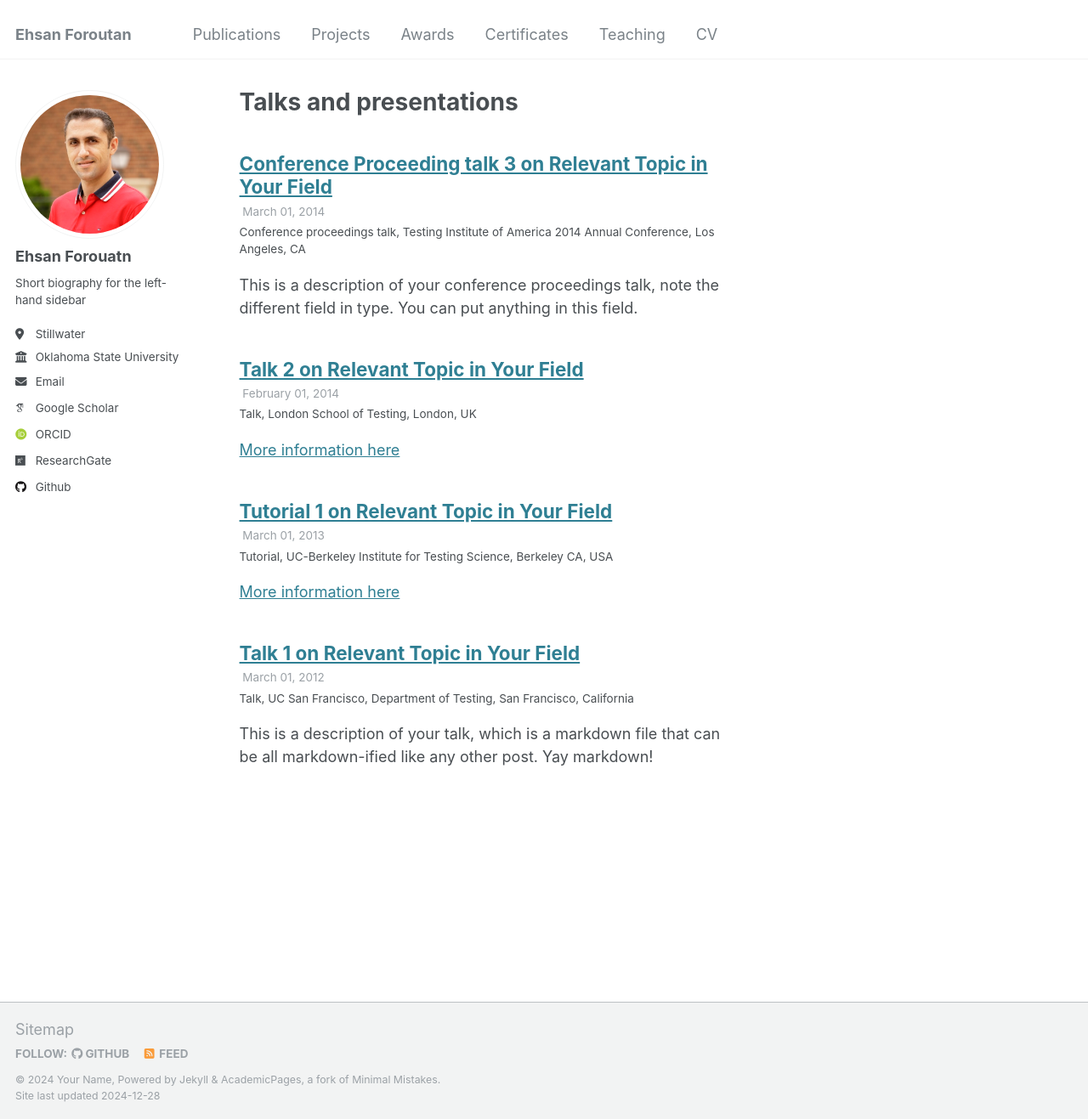
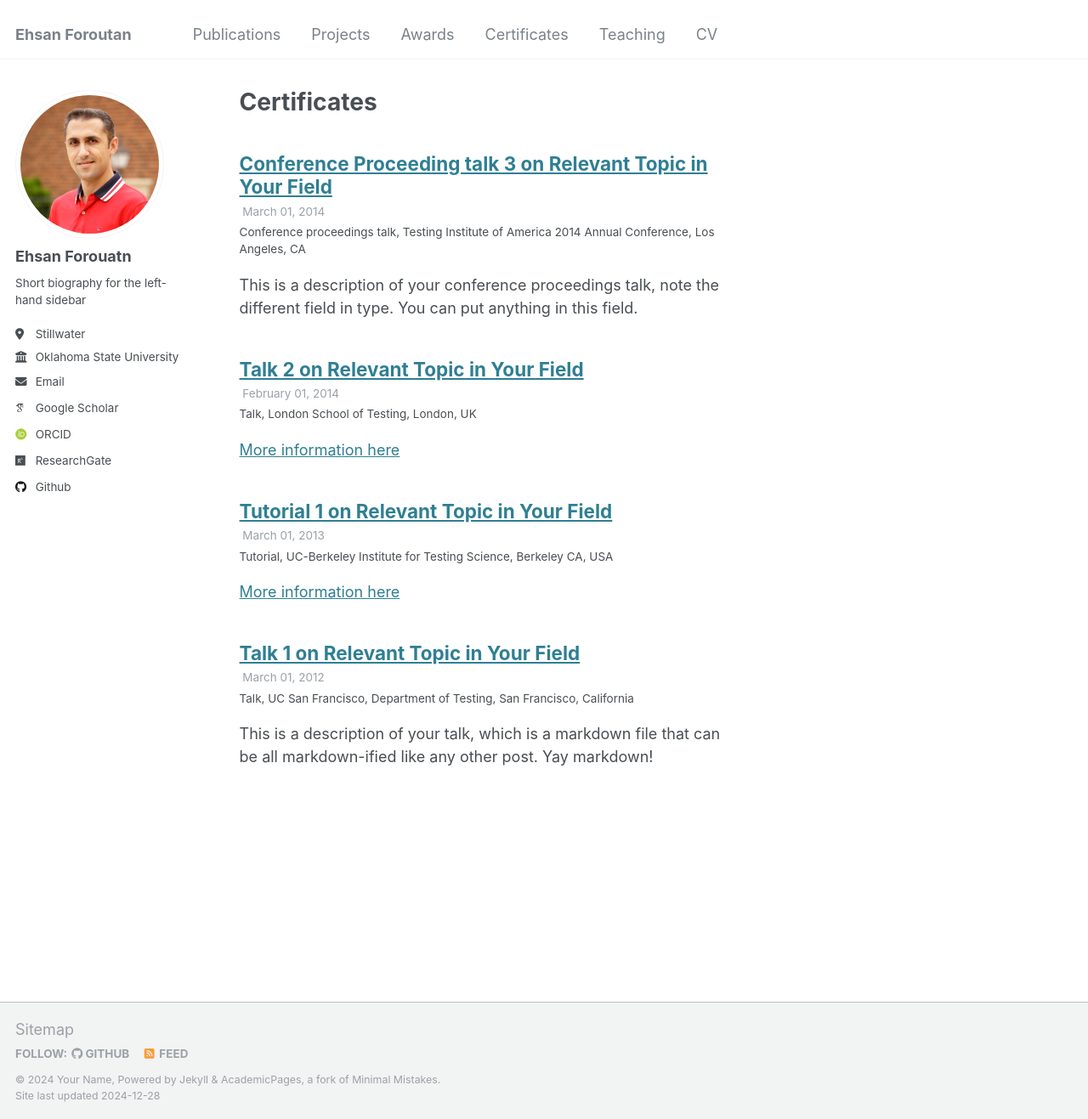
Before and after one commit to eforoutan/eforoutan.github.io, a Jekyll site: the page built from _pages/certificates.html, in a window 1280 px wide and 1317 px high. Shown: the whole window at 85% size. Built offline with Jekyll 4.4.1, drawn with Linux system fonts in a browser that asks for light colours; some web fonts are replaced.

Commit message:
Update and rename talks.html to certificates.html

```diff
--- a/_pages/talks.html
+++ b/_pages/certificates.html
@@ -1,7 +1,7 @@
 ---
 layout: archive
-title: "Talks and presentations"
-permalink: /talks/
+title: "Certificates"
+permalink: /certificates/
 author_profile: true
 ---
 
```
